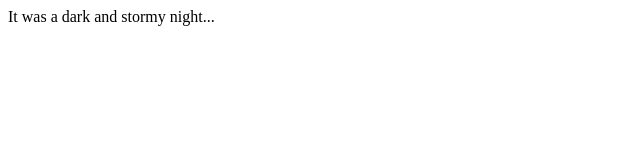
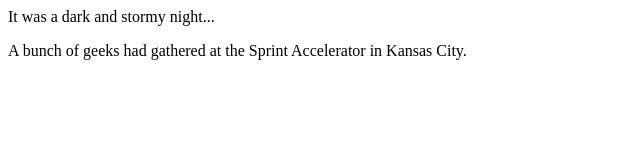
Before and after one commit to henryrylko/fireside-story, a plain HTML site: page index.html in a window 1280 px wide. Shown: the whole page, without its empty margins (0-640 px from the left). Drawn offline with Linux system fonts and the light colour scheme.

Commit message:
added second line of story

```diff
--- a/index.html
+++ b/index.html
@@ -1,5 +1,6 @@
 <html>
    <body>
       <p>It was a dark and stormy night...</p>
+      <p>A bunch of geeks had gathered at the Sprint Accelerator in Kansas City.</p>
    </body>
 </html>
```
